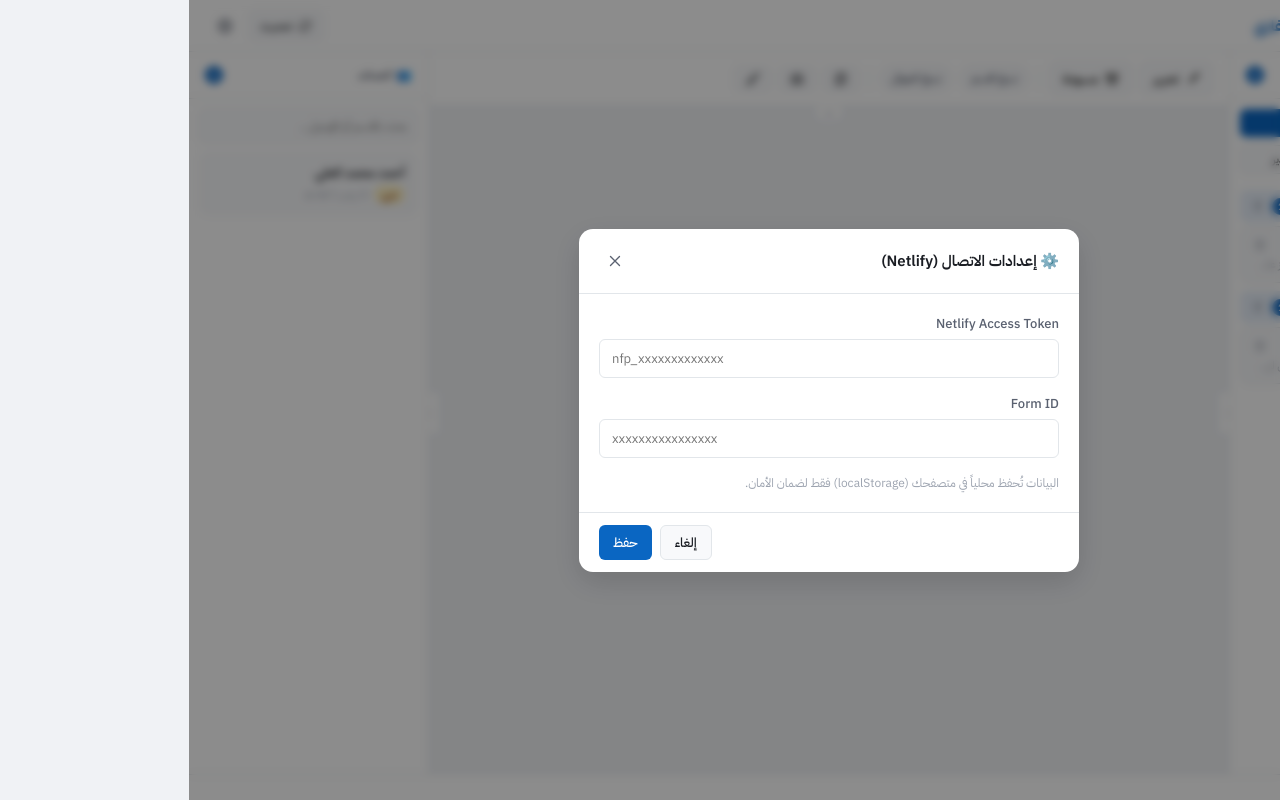
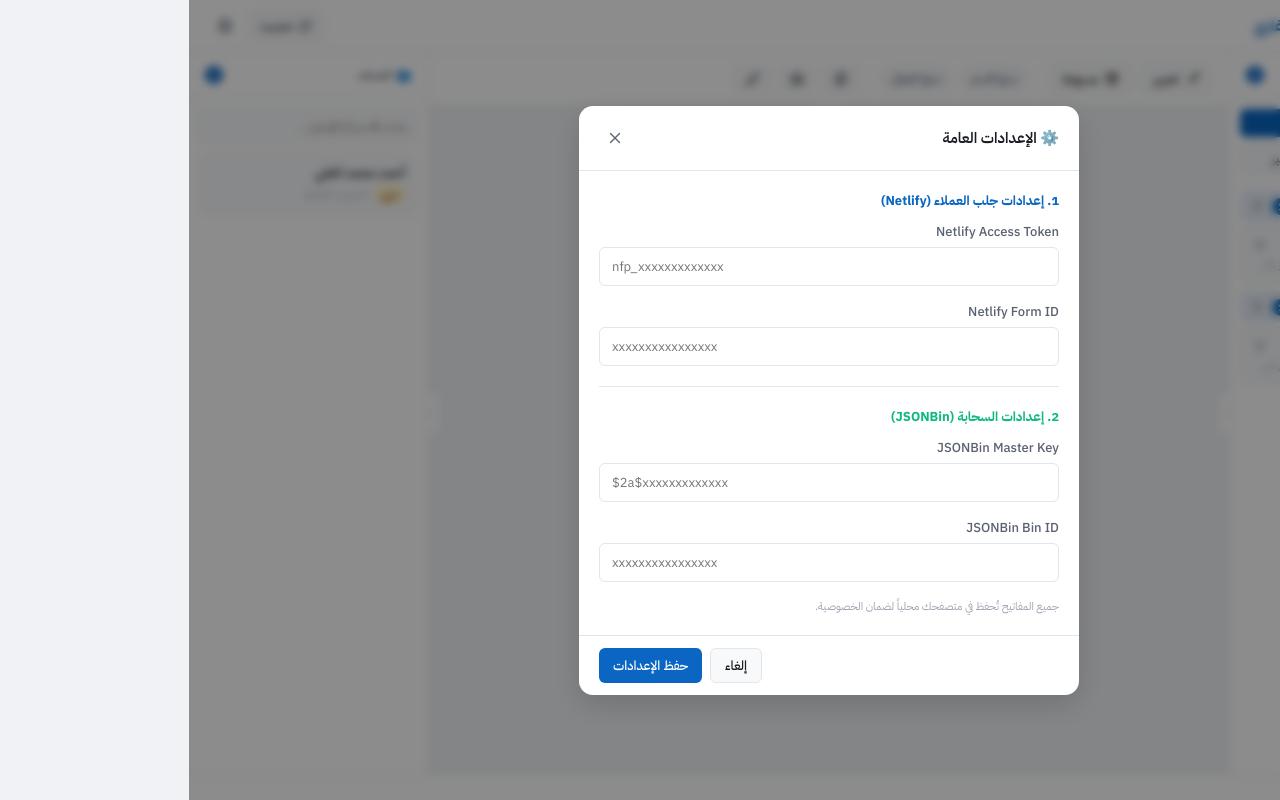
Before and after one commit to Reports-Sa/cv-dashboard, a React (Vite) app: page / in a window 1280 px wide. Both pictures are taken after a click on the button 36 px from the left and 25 px from the top of the page. Built offline with nearby package versions, Linux system fonts and the light colour scheme.

Commit message:
Enhance SettingsModal with JSONBin fields

```diff
--- a/src/components/Modals/SettingsModal.jsx
+++ b/src/components/Modals/SettingsModal.jsx
@@ -1,67 +1,48 @@
 // src/components/Modals/SettingsModal.jsx
-import React, { useState } from "react";
-import Icon from "../UI/Icon";
+import React, { useState } from 'react';
+import Icon from '../UI/Icon';
 
-export default function SettingsModal({
-  initialToken,
-  initialFormId,
-  onClose,
-  onSave,
-}) {
-  const [token, setToken] = useState(initialToken || "");
-  const [formId, setFormId] = useState(initialFormId || "");
+export default function SettingsModal({ initialToken, initialFormId, initialBinKey, initialBinId, onClose, onSave }) {
+  const [token, setToken] = useState(initialToken || '');
+  const [formId, setFormId] = useState(initialFormId || '');
+  const [binKey, setBinKey] = useState(initialBinKey || '');
+  const[binId, setBinId] = useState(initialBinId || '');
 
   return (
-    <div
-      className="modal-overlay"
-      onMouseDown={(e) => {
-        if (e.target === e.currentTarget) onClose();
-      }}
-    >
+    <div className="modal-overlay" onMouseDown={(e) => { if (e.target === e.currentTarget) onClose(); }}>
       <div className="modal">
         <div className="modal-header">
-          <h3>⚙️ إعدادات الاتصال (Netlify)</h3>
-          <button className="btn btn-ghost btn-icon" onClick={onClose}>
-            <Icon name="close" size={18} />
-          </button>
+          <h3>⚙️ الإعدادات العامة</h3>
+          <button className="btn btn-ghost btn-icon" onClick={onClose}><Icon name="close" size={18} /></button>
         </div>
         <div className="modal-body">
+          <h4 style={{ fontSize: 13, color: 'var(--accent)', marginBottom: 12 }}>1. إعدادات جلب العملاء (Netlify)</h4>
           <div className="form-group">
             <label className="form-label">Netlify Access Token</label>
-            <input
-              className="form-input"
-              type="password"
-              placeholder="nfp_xxxxxxxxxxxxx"
-              value={token}
-              onChange={(e) => setToken(e.target.value)}
-              dir="ltr"
-            />
+            <input className="form-input" type="password" placeholder="nfp_xxxxxxxxxxxxx" value={token} onChange={e => setToken(e.target.value)} dir="ltr" />
           </div>
           <div className="form-group">
-            <label className="form-label">Form ID</label>
-            <input
-              className="form-input"
-              type="text"
-              placeholder="xxxxxxxxxxxxxxxx"
-              value={formId}
-              onChange={(e) => setFormId(e.target.value)}
-              dir="ltr"
-            />
+            <label className="form-label">Netlify Form ID</label>
+            <input className="form-input" type="text" placeholder="xxxxxxxxxxxxxxxx" value={formId} onChange={e => setFormId(e.target.value)} dir="ltr" />
           </div>
-          <p style={{ fontSize: 12, color: "var(--text-muted)", marginTop: 8 }}>
-            البيانات تُحفظ محلياً في متصفحك (localStorage) فقط لضمان الأمان.
-          </p>
+
+          <hr style={{ border: 'none', borderTop: '1px solid var(--border)', margin: '20px 0' }} />
+
+          <h4 style={{ fontSize: 13, color: 'var(--success)', marginBottom: 12 }}>2. إعدادات السحابة (JSONBin)</h4>
+          <div className="form-group">
+            <label className="form-label">JSONBin Master Key</label>
+            <input className="form-input" type="password" placeholder="$2a$xxxxxxxxxxxxx" value={binKey} onChange={e => setBinKey(e.target.value)} dir="ltr" />
+          </div>
+          <div className="form-group">
+            <label className="form-label">JSONBin Bin ID</label>
+            <input className="form-input" type="text" placeholder="xxxxxxxxxxxxxxxx" value={binId} onChange={e => setBinId(e.target.value)} dir="ltr" />
+          </div>
+
+          <p style={{ fontSize: 11, color: 'var(--text-muted)', marginTop: 8 }}>جميع المفاتيح تُحفظ في متصفحك محلياً لضمان الخصوصية.</p>
         </div>
         <div className="modal-footer">
-          <button className="btn btn-secondary" onClick={onClose}>
-            إلغاء
-          </button>
-          <button
-            className="btn btn-primary"
-            onClick={() => onSave(token, formId)}
-          >
-            حفظ
-          </button>
+          <button className="btn btn-secondary" onClick={onClose}>إلغاء</button>
+          <button className="btn btn-primary" onClick={() => onSave(token, formId, binKey, binId)}>حفظ الإعدادات</button>
         </div>
       </div>
     </div>
```
